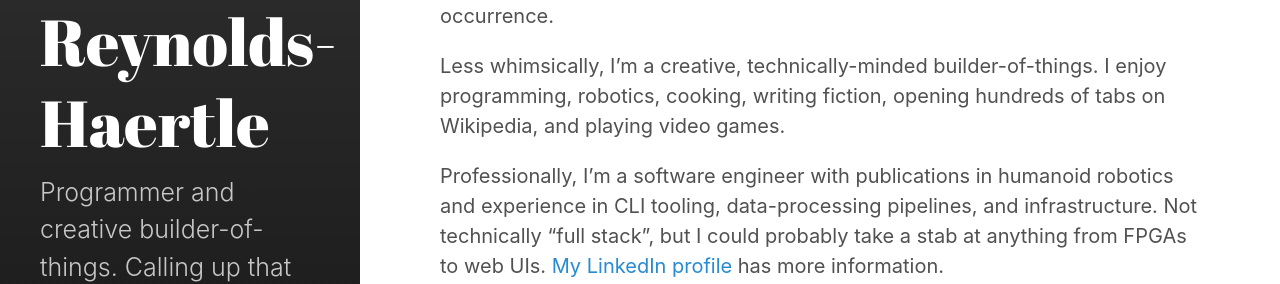
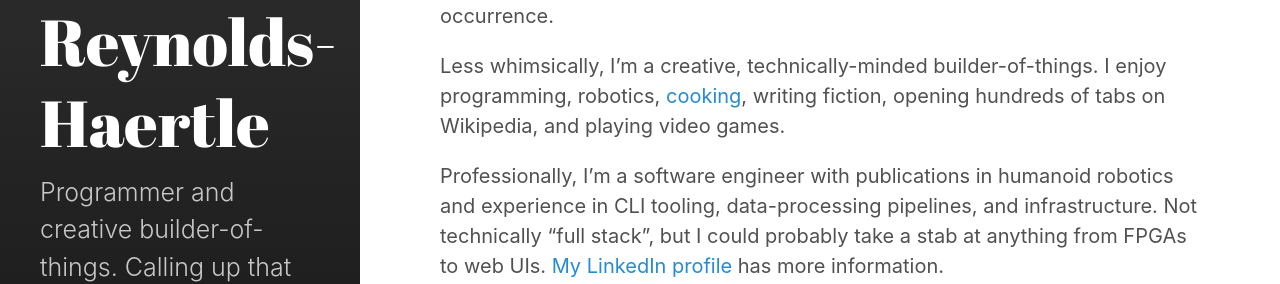
Before and after one commit to saulrh/saulrh.github.io, a Jekyll site: the page built from about.md, in a window 1280 px wide. Shown: the part 199-483 px from the top of the page. Built offline with Jekyll 4.4.1, drawn with Linux system fonts in a browser that asks for light colours; part of the change alters nothing that is shown.

```diff
--- a/about.md
+++ b/about.md
@@ -10,9 +10,9 @@ manifest my will. Well, usually. [Calling up that which I cannot put
 down](https://youtu.be/Rrm8usaH0sM?t=162) is a biweekly occurrence.
 
 Less whimsically, I'm a creative, technically-minded
-builder-of-things. I enjoy programming, robotics, cooking, writing
-fiction, opening hundreds of tabs on Wikipedia, and playing video
-games.
+builder-of-things. I enjoy programming, robotics,
+[cooking](/category/recipes.html), writing fiction, opening hundreds
+of tabs on Wikipedia, and playing video games.
 
 Professionally, I'm a software engineer with publications in humanoid
 robotics and experience in CLI tooling, data-processing pipelines, and
```
